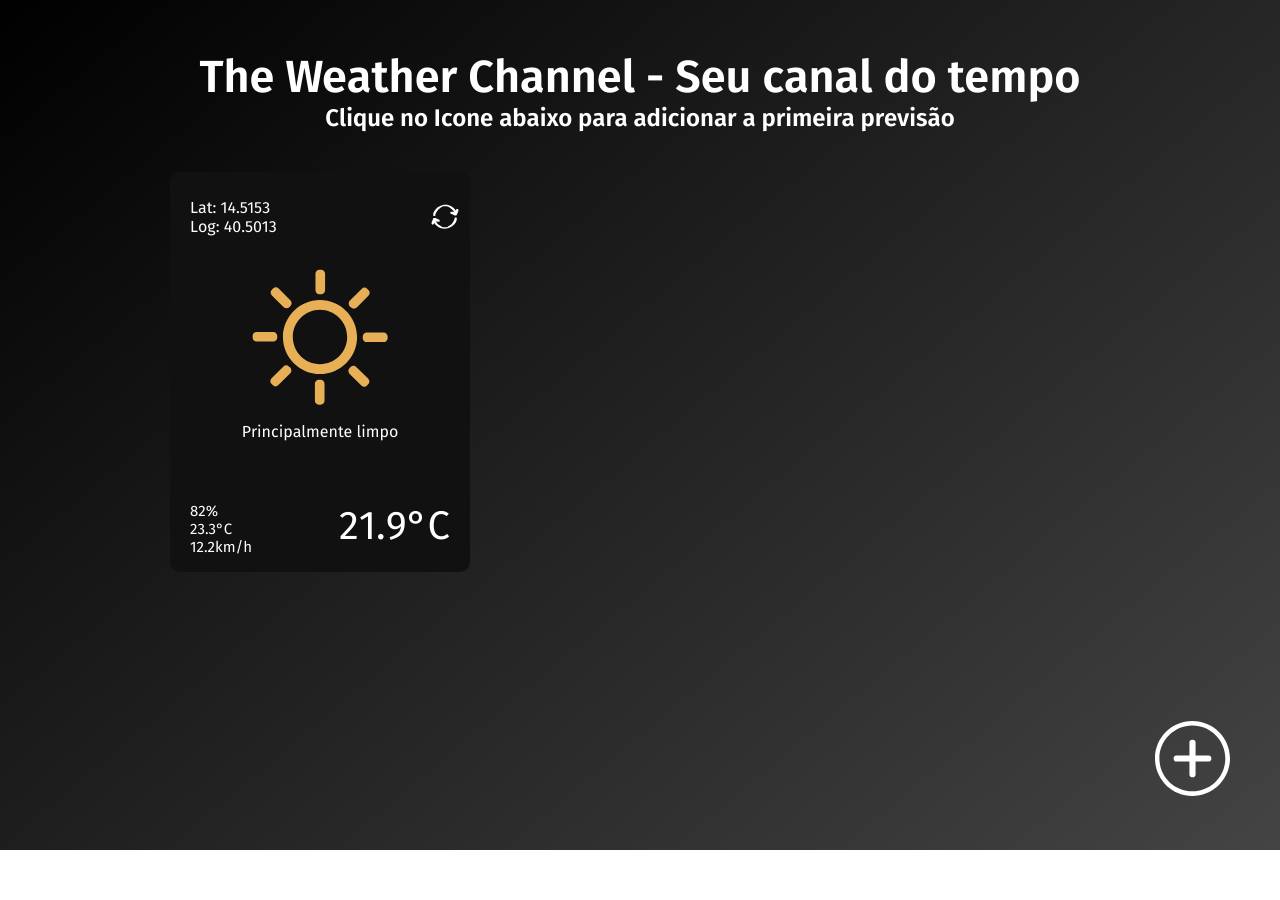
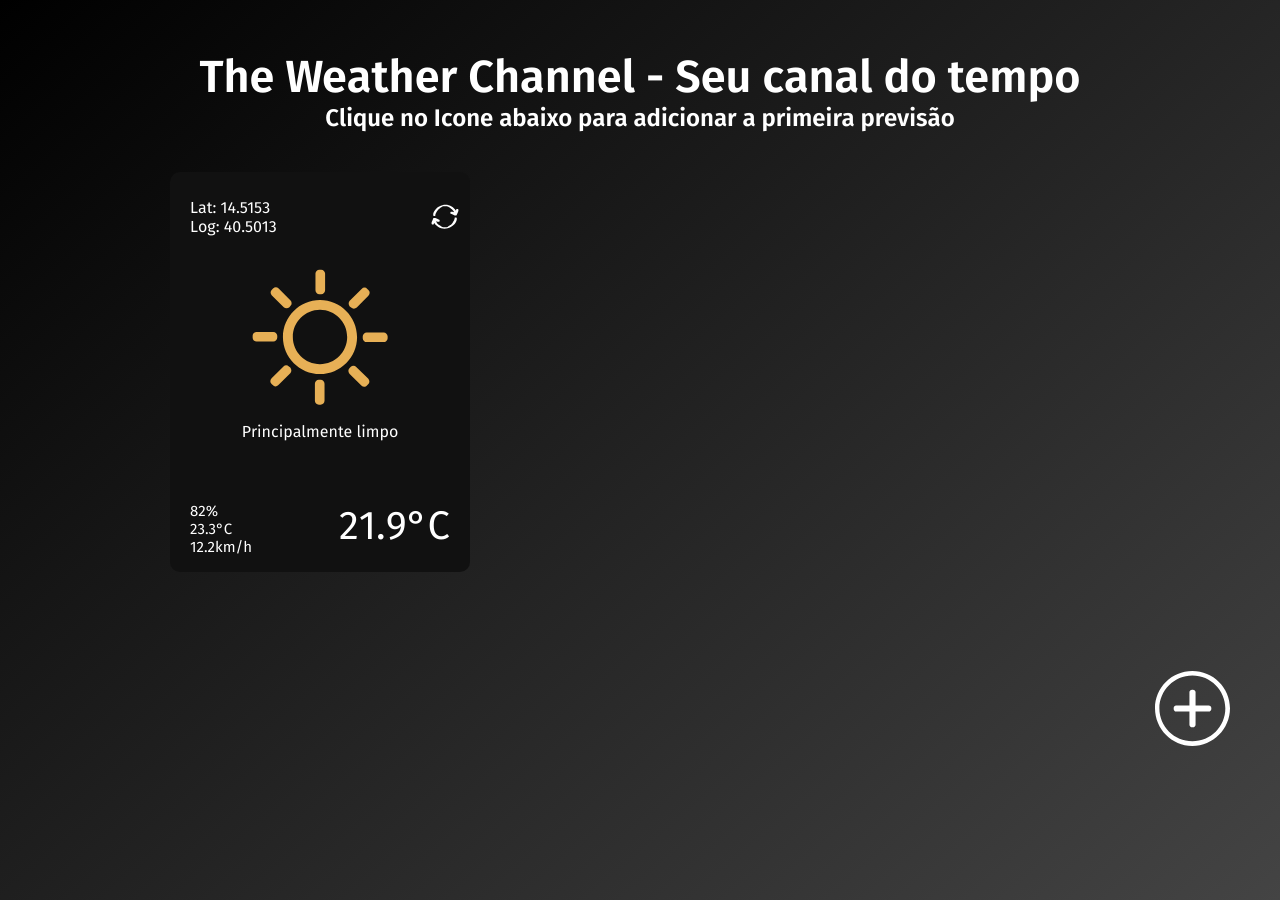
Before and after one commit to Oliverdx/the-weather-channel, a React app: page /forecasts in a window 1280 px wide. Before the commit the page ends 850 px from the top, so only its background shows below. Built offline with nearby package versions, Linux system fonts and the light colour scheme.

Commit message:
fix add button location

```diff
--- a/src/styles/forecasts-style.ts
+++ b/src/styles/forecasts-style.ts
@@ -3,7 +3,7 @@
 export const ForecastPageWrapper = styled.div`
   position: relative;
   height: 100%;
-  min-height: 100vh;
+  min-height: calc(100vh + 50px);
   padding: 50px 0 0;
 
   h1{
@@ -20,7 +20,7 @@
   }
 
   .add_forecast-btn{
-    position: absolute;
+    position: fixed;
     right: 50px;
     bottom: 50px;
 
```
